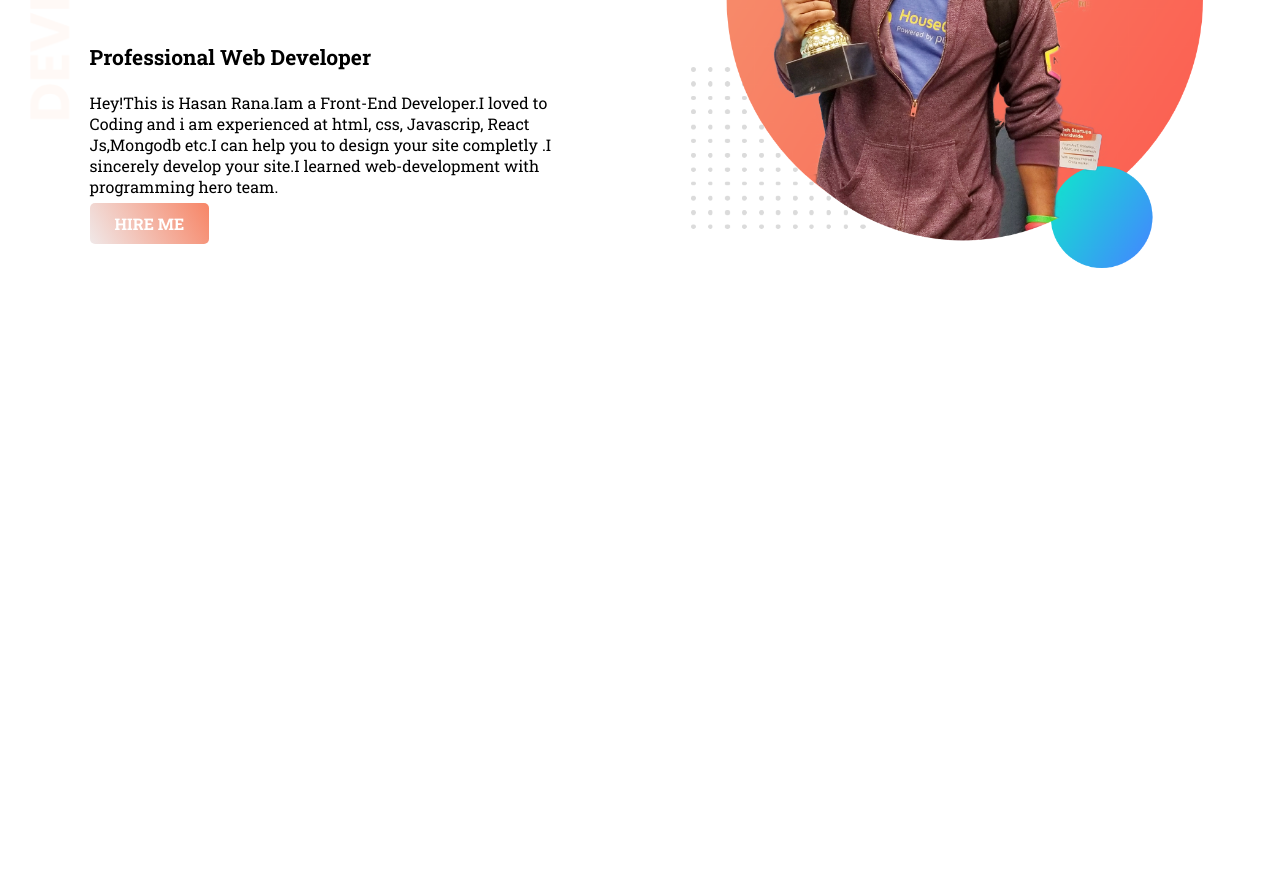
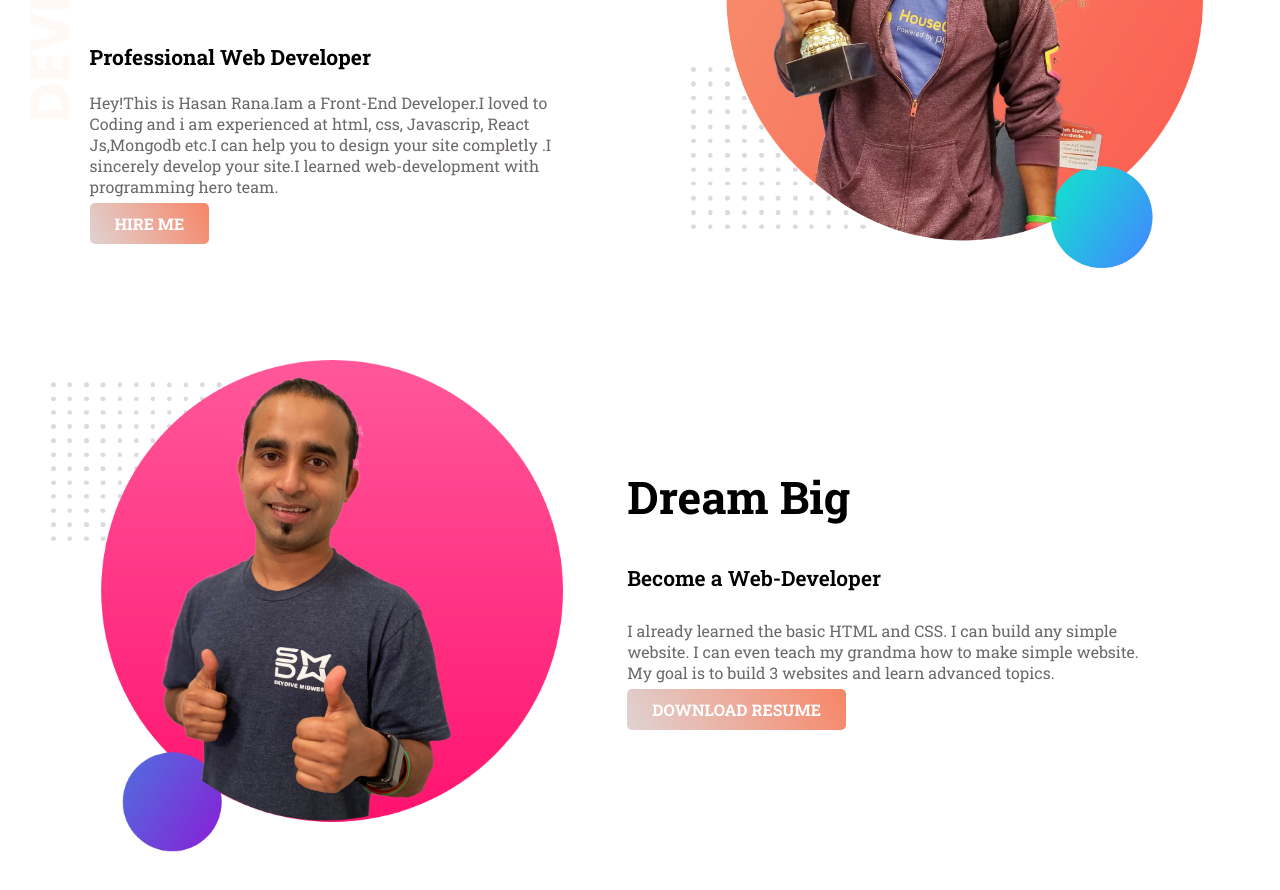
Before and after one commit to hasan178821/web-portfolio, a plain HTML site: page index.html in a window 1280 px wide. Shown: the part 240-1130 px from the top of the page. Before the commit the page ends 800 px from the top, so only its background shows below. Drawn offline with Linux system fonts and the light colour scheme.

Commit message:
about sectoin

```diff
--- a/index.html
+++ b/index.html
@@ -8,6 +8,7 @@
     <link rel="stylesheet" href="style.css">
 </head>
 <body>
+<!-- header section -->
     <section class="header-section">
         <div class="header-info">
             <h1>Welcome To</h1>
@@ -22,6 +23,23 @@
         </div>
 
     </section>
+<!-- header section -->
+
+
+<!-- about section -->
+    <section class="about-section">
+        <div class="about-info">
+            <img src="images/jhankar2.png" alt="">
+        </div>
+        <div class="about-info-right">
+            <h2 class="about-info-title">Dream Big</h2>
+            <h4>Become a Web-Developer</h4>
+            <p>I already learned the basic HTML and CSS. I can build any simple website. I can even teach my grandma how to make simple website. My goal is to build 3 websites and learn advanced topics.</p>
+            <a class="link-button" href="#">DOWNLOAD RESUME</a>
+        </div>
+
+    </section>
+<!-- about section -->
 
 </body>
 </html>
--- a/style.css
+++ b/style.css
@@ -28,9 +28,45 @@ h3{
 }
 .link-button{
     text-decoration: none;
-    background-image: linear-gradient(60deg, rgb(240, 232, 232), #f78566);
+    background-image: linear-gradient(60deg, rgb(224, 211, 211), #f78566);
     color: white;
     font-weight: 700;
     padding: 10px 25px;
     border-radius: 5px;
 }
+
+
+/* about section */
+    .about-section{
+        margin-top: 100px;
+        background-image: url("images/dream-bg.png");
+        background-repeat: no-repeat;
+        background-position: right;
+    }
+    .about-info{
+        width: 40%;
+        float: left;
+        margin-left: 4%;
+    }
+    .about-info-right{
+        width: 40%;
+        float: left;
+        margin-left: 5%;
+        height: 400px;
+        padding: 70px 0;
+    }
+    .about-info img{
+        width: 100%;
+    }
+    h4{
+        font-size: 21px;
+        font-weight: 600;
+    }
+    .about-info-title{
+        font-size: 45px;
+    }
+    p{
+        color: #6d6969;
+    }
+
+/* about section */
```
Also changed, not shown: images/dream-bg.png (added).
